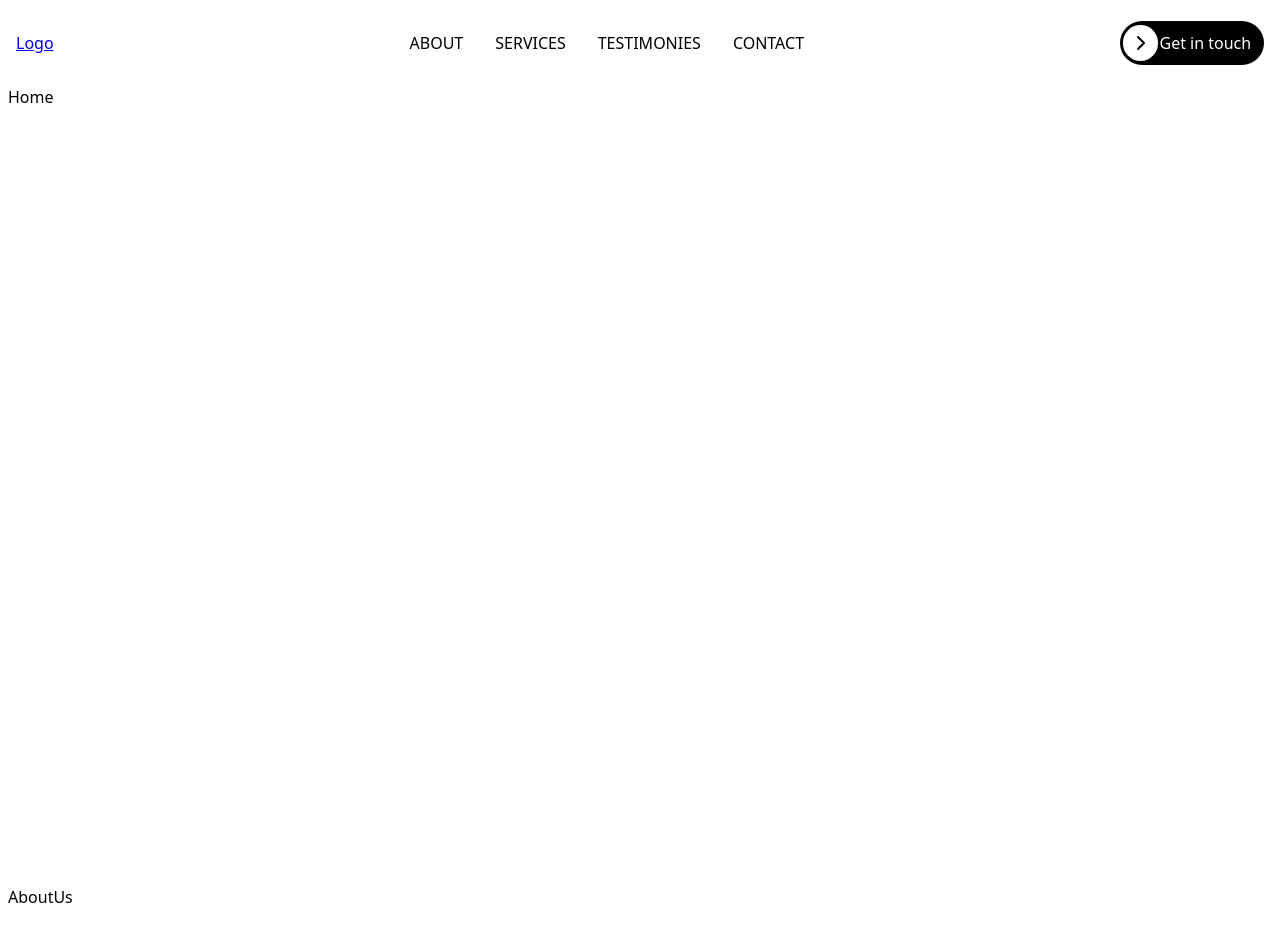
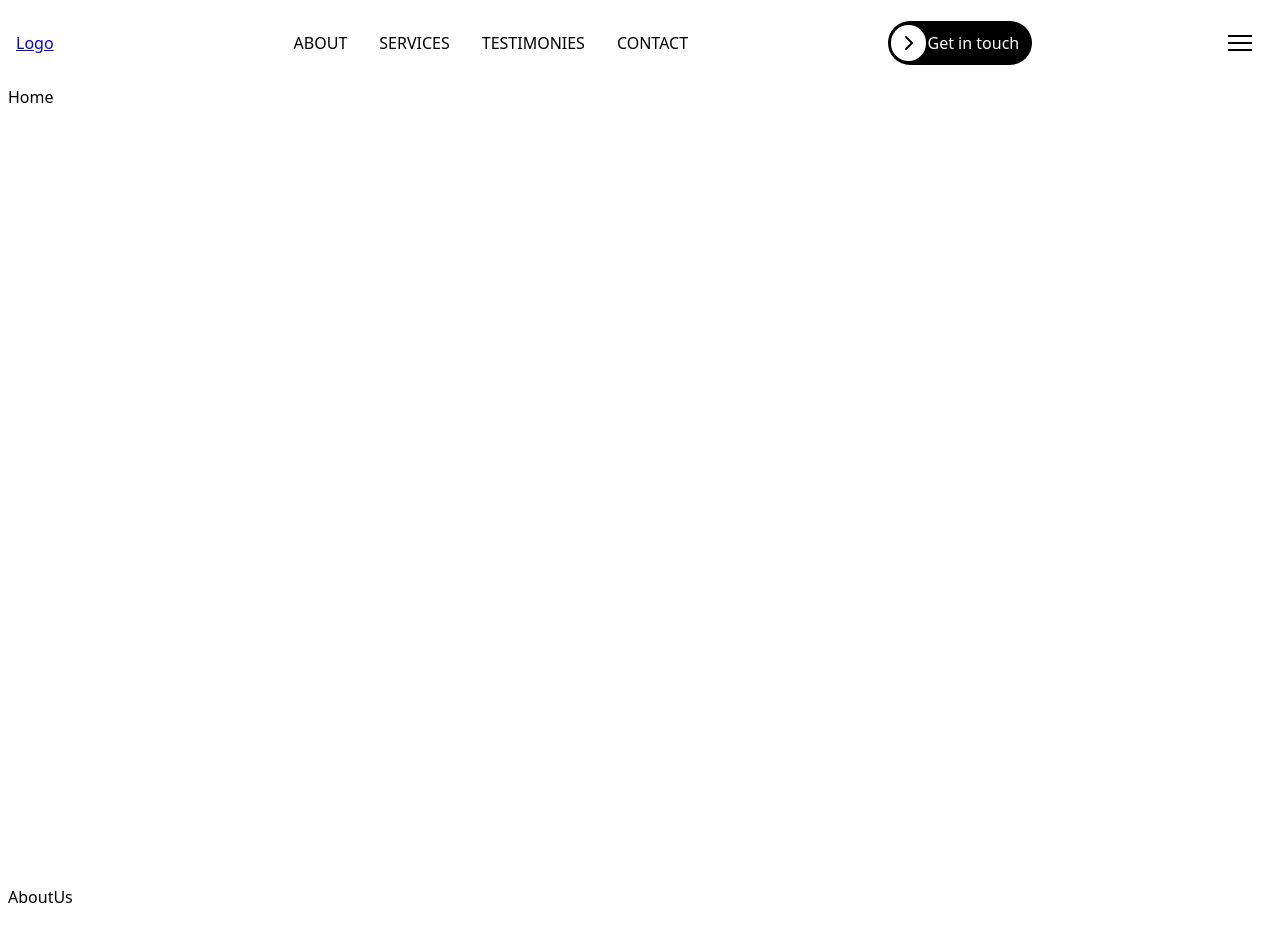
Before and after one commit to Mario-Gozie/Orthosprint-web-app, a React (Vite) app: page / in a window 1280 px wide. Shown: the top 942 px of the page. Built offline with nearby package versions, Linux system fonts and the light colour scheme.

Commit message:
working on nav bar

```diff
--- a/package.json
+++ b/package.json
@@ -10,6 +10,7 @@
     "preview": "vite preview"
   },
   "dependencies": {
+    "hamburger-react": "^2.5.2",
     "react": "^19.1.0",
     "react-dom": "^19.1.0",
     "react-router-dom": "^7.6.0",
--- /dev/null
+++ b/src/Components/Homepage-Components/Hamburger.jsx
@@ -0,0 +1,16 @@
+import React from "react";
+import Hamburger from "hamburger-react";
+import { useState } from "react";
+
+function HamburgerMenu() {
+  const [open, setOpen] = useState(false);
+  return (
+    <>
+      <Hamburger size={24} toggled={open} toggle={setOpen} />
+
+      {open && <div>menu</div>}
+    </>
+  );
+}
+
+export default HamburgerMenu;
--- a/src/Components/Homepage-Components/Homepage-Nav.jsx
+++ b/src/Components/Homepage-Components/Homepage-Nav.jsx
@@ -1,6 +1,7 @@
 import React from "react";
 import { Link } from "react-scroll";
 import LoginButton from "./LoginButton";
+import HamburgerMenu from "./Hamburger";
 
 function Nav() {
   return (
@@ -33,6 +34,7 @@ function Nav() {
       </ul>
 
       <LoginButton />
+      <HamburgerMenu />
     </nav>
   );
 }
```
Also changed, not shown: 1 other file (tests, documents, lock files or other folders).
